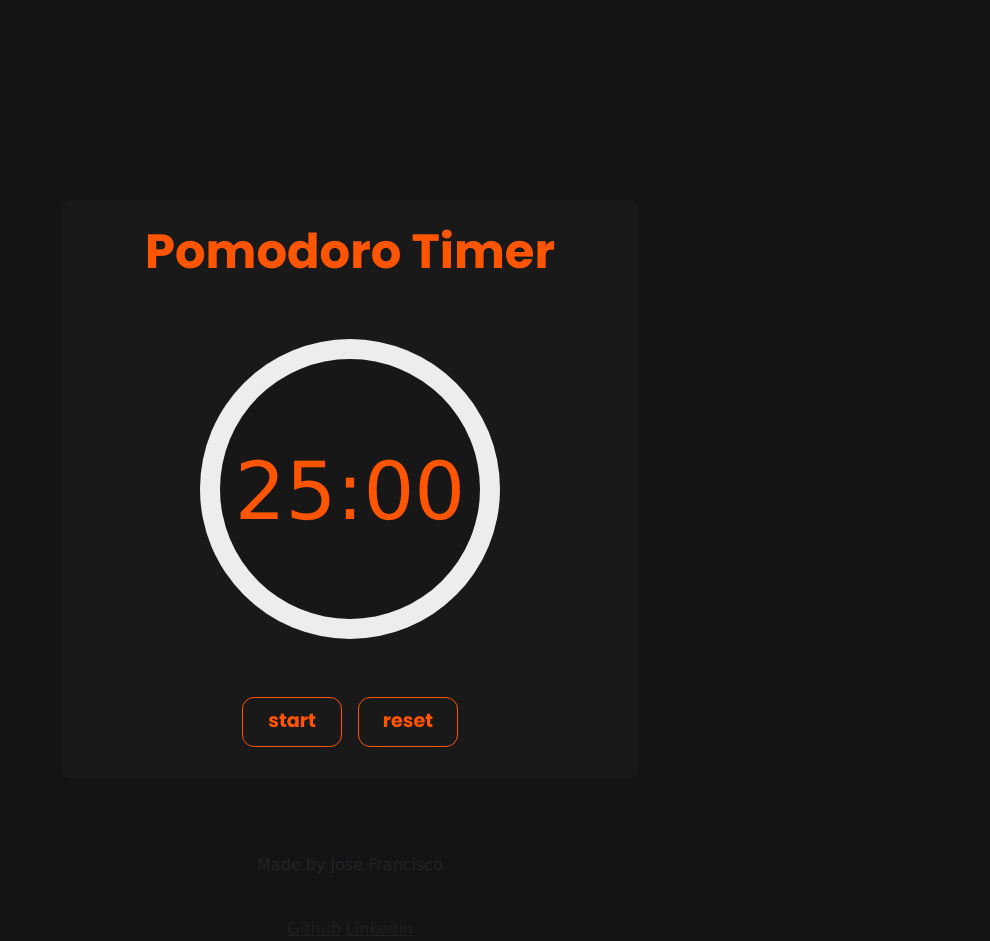
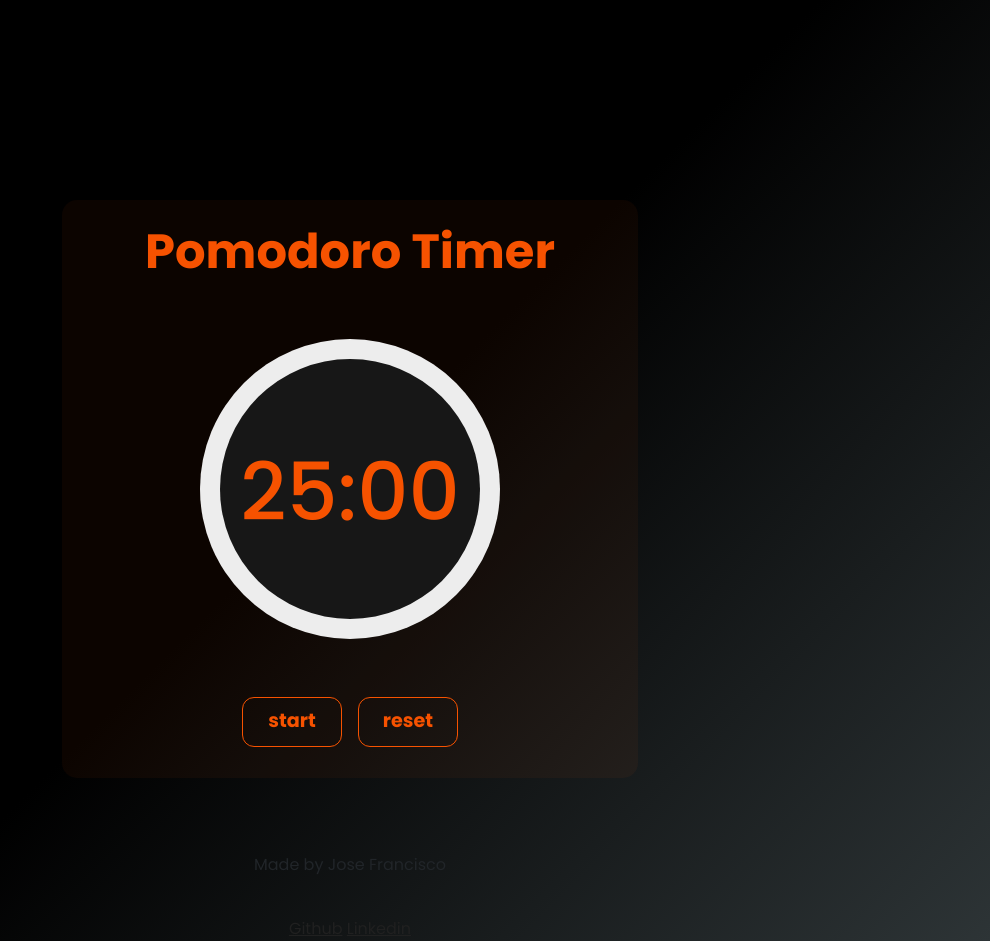
Before and after one commit to josefrancisco17/pomodoro-clock, a plain HTML site: page index.html in a window 1280 px wide. Shown: the whole page, without its empty margins (290-1280 px from the left). Drawn offline with nearby package versions, Linux system fonts and the light colour scheme.

Commit message:
ui changes

```diff
--- a/styles.css
+++ b/styles.css
@@ -1,11 +1,10 @@
 body {
     font-family: Poppins;
-    background-color: #141414;
-    font-family: Verdana, Geneva, Tahoma, sans-serif;
     text-align: center;
     display: flex;
     justify-content: center;
-    align-items: center;
+    background-color: #2d3436;
+    background-image: linear-gradient(315deg, #2d3436 0%, #000000 50%);
 }
 
 .container {
@@ -23,13 +22,12 @@ body {
     justify-content: center;
     flex-direction: column;
     gap: 50px;
-    border-radius: 8px;
-    background-color: #191919;
-
+    border-radius: 15px;
+    background-color: #ff55000c;
 }
 
 .painel:hover {
-    box-shadow: 25px 25px 3px 3px #ff5500;
+    box-shadow: 15px 15px 1px 1px #ff550094;
     transition-duration: 0.5s;
 }
 
@@ -37,7 +35,7 @@ body {
     font-family: Poppins;
     font-weight: 700;
     font-size: 3rem;
-    color: #ff5500;
+    color: #ff5500f6;
     text-align: center;
     margin-top: px;
 }
@@ -57,7 +55,7 @@ body {
     height: 300px;
     width: 300px;
     border-radius: 50%;
-    background: conic-gradient(#ff5500 0deg, #ededed 0deg);
+    background: conic-gradient(#ff5500f6 0deg, #ededed 0deg);
     display: flex;
     align-items: center;
     justify-content: center;
@@ -80,8 +78,9 @@ body {
 }
 
 .time {
+    font-family: ;
     display: flex;
-    color:#ff5500;
+    color:#ff5500f6;
     justify-content: center;
     margin-top: 15px;
     font-size: 5rem;
@@ -89,11 +88,10 @@ body {
 }
 
 .btn {
-    font-family: Poppins;
     font-size: 1.2rem;
     font-weight: bolder;
-    color: #ff5500;
-    border-color: #ff5500;
+    color: #ff5500f6;
+    border-color: #ff5500f6;
     width: 100px;
     height: 50px;
     margin: 0.5rem;
@@ -101,9 +99,9 @@ body {
 }
 
 .btn:hover {
-    background-color: #ff5500;
+    background-color: #ff5500f6;
     color: white;
-    border-color: #ff5500;
+    border-color: #ff5500f6;
 }
 
 .footer {
```
Also changed, not shown: main.js (line endings or trailing spaces).
